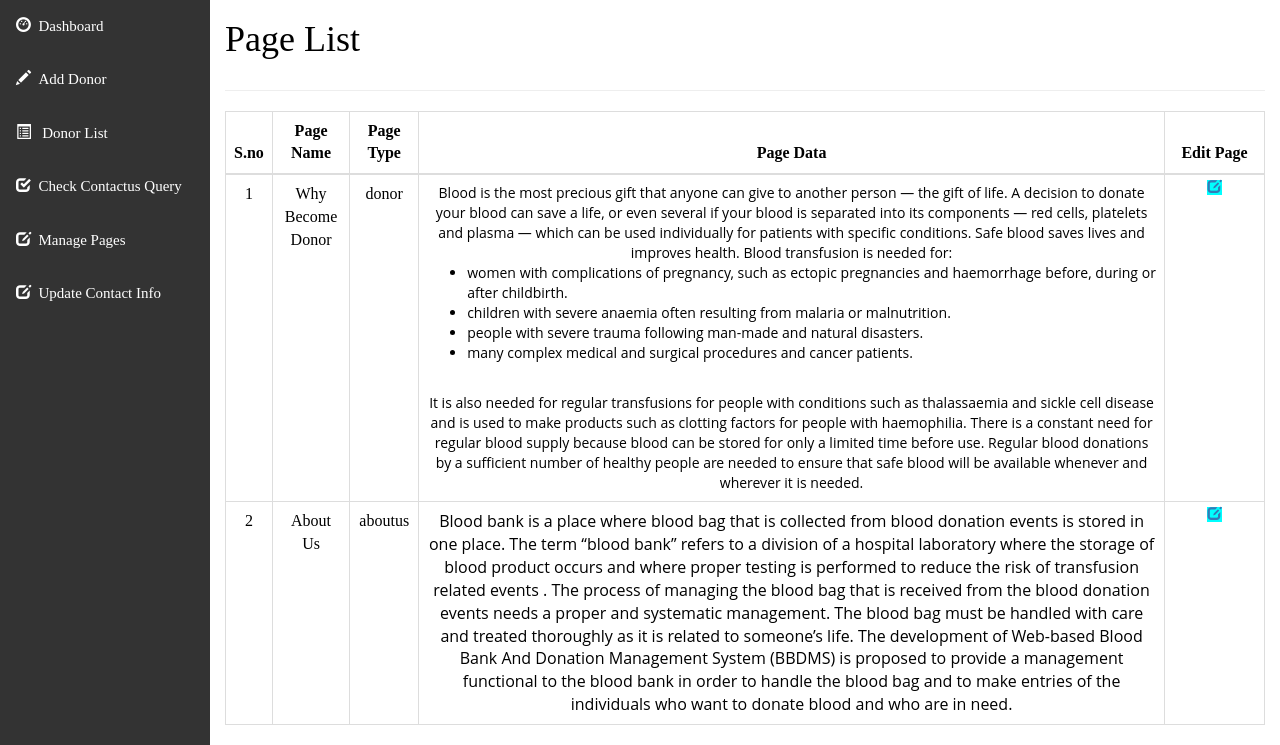
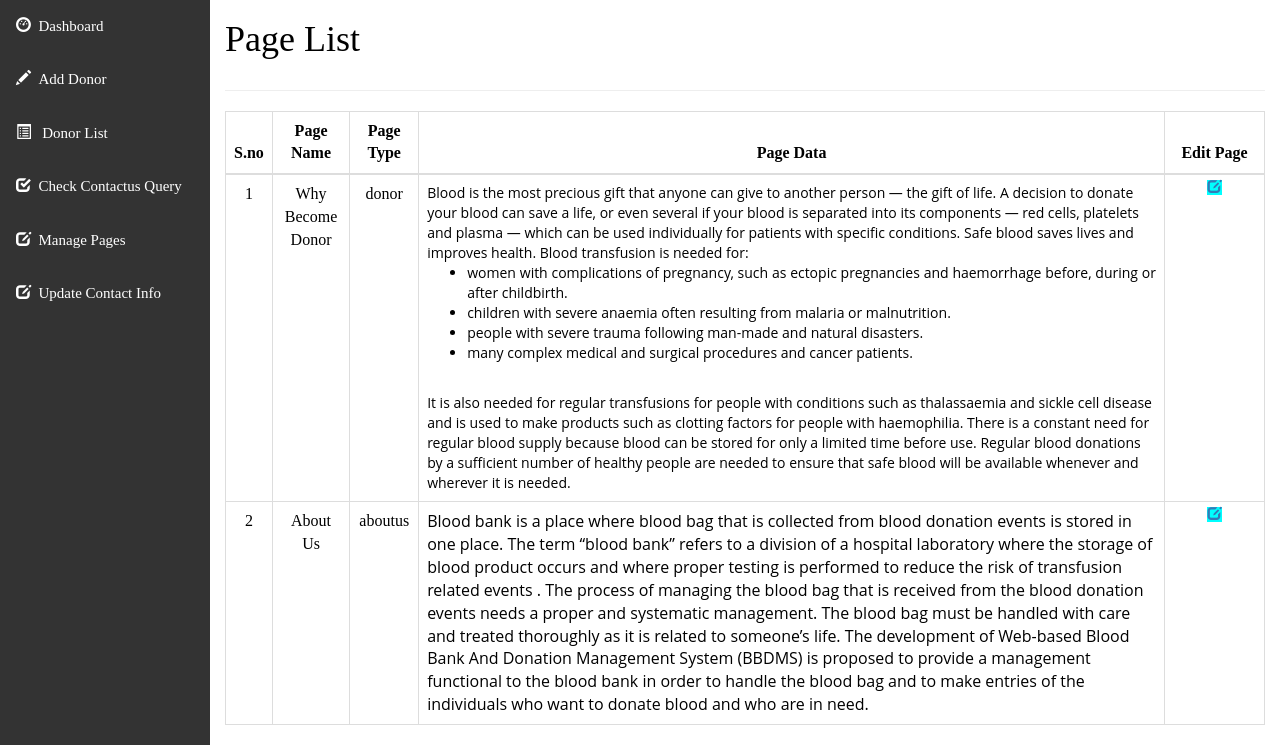
Before and after one commit to varunsardana004/Blood-Bank-And-Donation-Management-System, a PHP site: page /BDMS/admin/pages.php in a window 1280 px wide. Shown: the part 74-819 px from the top of the page. Run offline with PHP 8.4, Linux system fonts and the light colour scheme; the visitor is signed in with stand-in values (Sample User, id 1); data comes from the database, SQL or seed files in the repository; data that the repository does not hold is empty; some web fonts are replaced.

Commit message:
Update pages.php
add alignment to table page data column

```diff
--- a/admin/pages.php
+++ b/admin/pages.php
@@ -80,7 +80,7 @@ include 'conn.php';
                   <td><?php echo ++$count; ?></td>
                   <td><?php echo $row['page_name']; ?></td>
                   <td><?php echo $row['page_type']; ?></td>
-                  <td><?php echo $row['page_data']; ?></td>
+                  <td style="text-align:left;"><?php echo $row['page_data']; ?></td>
                     <td id="he" style="width:100px">
                     <a style="background-color:aqua" href='update_page_details.php?type=<?php echo $row['page_type'];?>'> <span class="glyphicon glyphicon-edit"></span></a>
                 </td>
```
